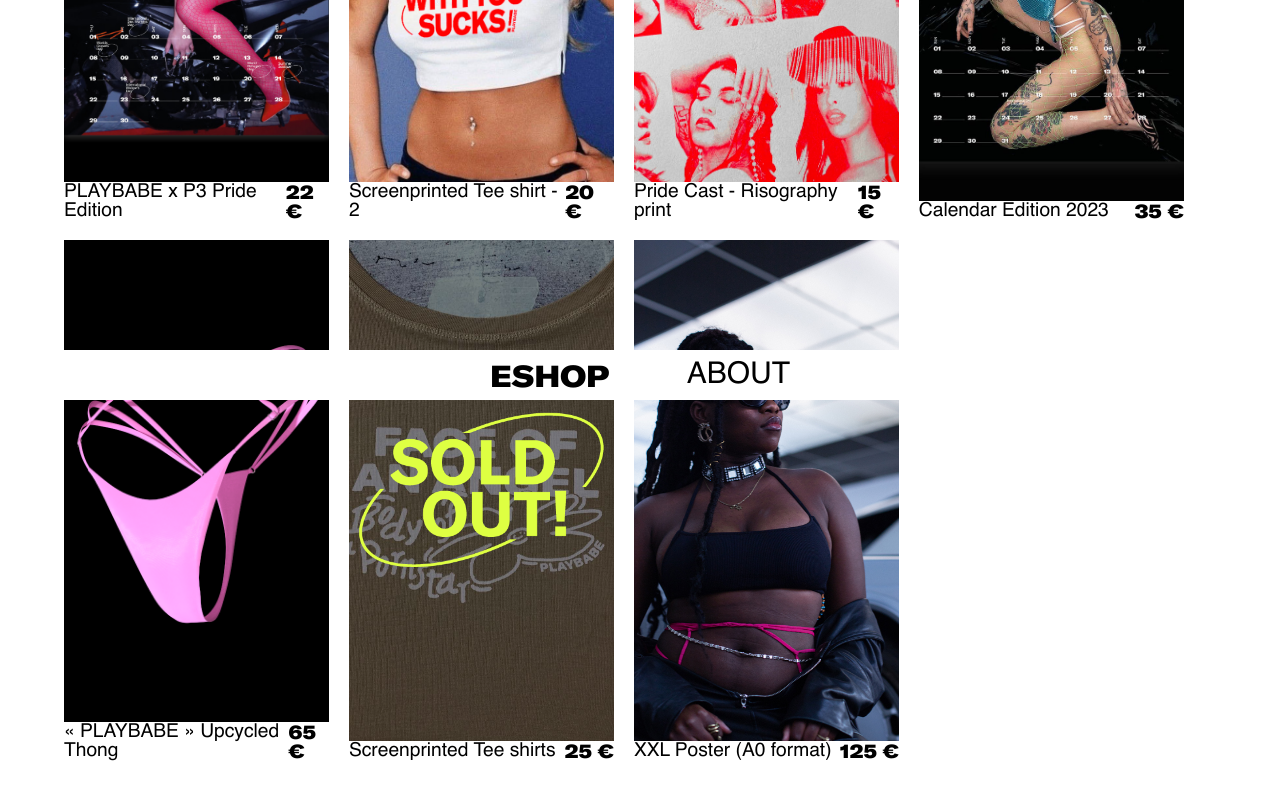
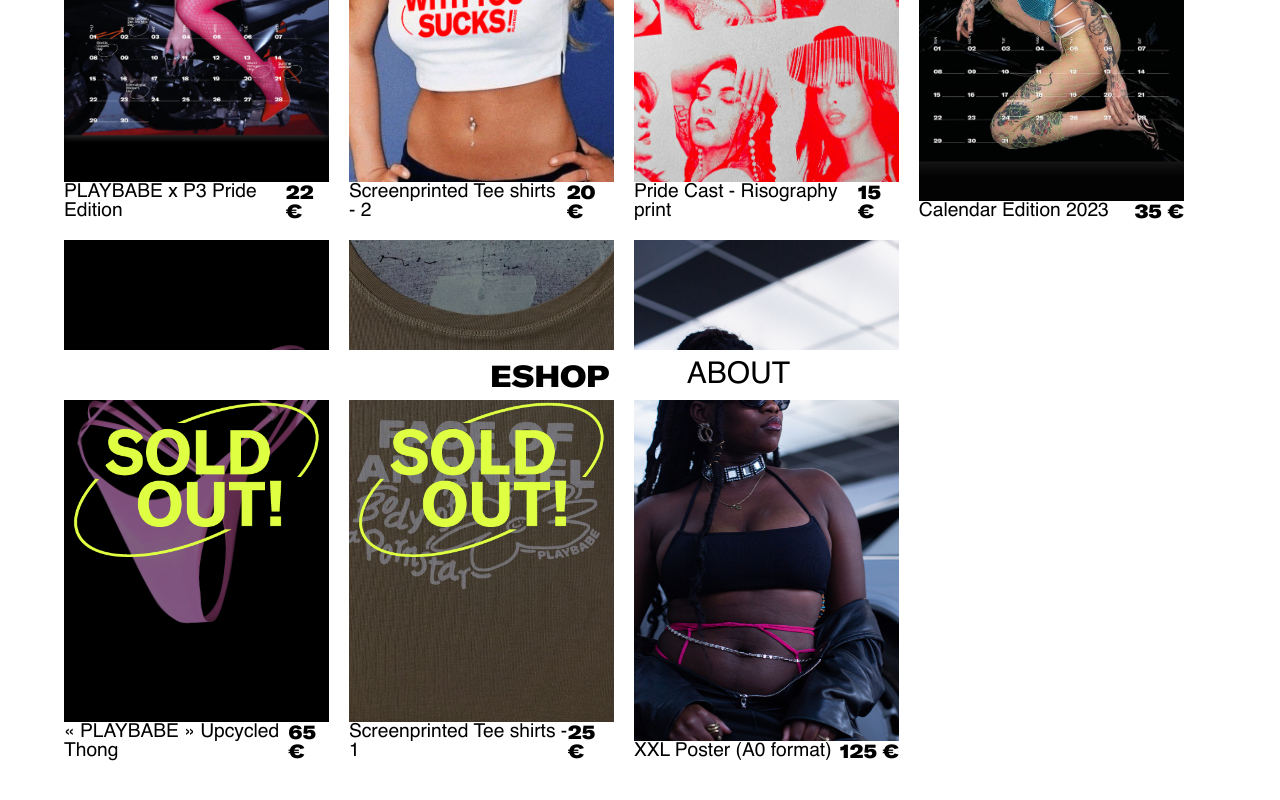
Before and after one commit to alexandre-roux/playbabe, a React (Create React App) app: page /eshop in a window 1280 px wide. Shown: the part 400-1200 px from the top of the page. Built offline with nearby package versions, Linux system fonts and the light colour scheme.

Commit message:
Add "Sold Out" PNG to thong image on the eshop

```diff
--- a/src/components/Product/index.js
+++ b/src/components/Product/index.js
@@ -21,8 +21,14 @@ const Product = ({ product }) => {
   return (
     <>
       <div className="product" onClick={() => handleCLick()}>
-        {product.name.includes("shirts") ? (
+        {product.name.includes("Screenprinted Tee shirts - 1") ? (
           <div className="tee-shirts-image">
+            <div className="tee-shirts-image-overlay">
+              <img src="/images/eshop/sold-out-yellow.png" alt="sold-out" />
+            </div>
+          </div>
+        ) : product.name.includes("Thong") ? (
+          <div className="thongs-image">
             <div className="tee-shirts-image-overlay">
               <img src="/images/eshop/sold-out-yellow.png" alt="sold-out" />
             </div>
--- a/src/components/Product/index.scss
+++ b/src/components/Product/index.scss
@@ -15,6 +15,14 @@
     background-image: url("../../../public/images/eshop/tee-shirt.jpg");
     background-size: cover;
     background-position: center;
+  }
+
+  .thongs-image {
+    height: 100%;
+    background-image: url("../../../public/images/eshop/string.png");
+    background-size: cover;
+    background-position: center;
+  }
 
   .tee-shirts-image-overlay {
     height: 100%;
@@ -35,7 +43,6 @@
       opacity: 0;
     }
   }
-  }
 
   .product-details {
     display: flex;
--- a/src/containers/Eshop/index.js
+++ b/src/containers/Eshop/index.js
@@ -30,7 +30,7 @@ const Eshop = () => {
     },
     {
       imageURL: "/images/eshop/sex-with-you-sucks.jpg",
-      name: "Screenprinted Tee shirt - 2",
+      name: "Screenprinted Tee shirts - 2",
       price: 20,
       imageDetailURL: ["/images/eshop/sex-with-you-sucks1.jpg"],
       title: "UPCYCLED\nTEE SHIRT\n« SEX WITH YOU SUCKS! »",
@@ -74,7 +74,7 @@ const Eshop = () => {
     },
     {
       imageURL: "/images/eshop/tee-shirt.jpeg",
-      name: "Screenprinted Tee shirts",
+      name: "Screenprinted Tee shirts - 1",
       price: 25,
       imageDetailURL: ["/images/eshop/tee-shirt1.jpeg"],
       title: "UPCYCLED\nTEE SHIRT\n« FACE OF AN ANGEL\nBODY OF A PORNSTAR »",
```
Lines whose indentation alone changed are shown as unchanged.
